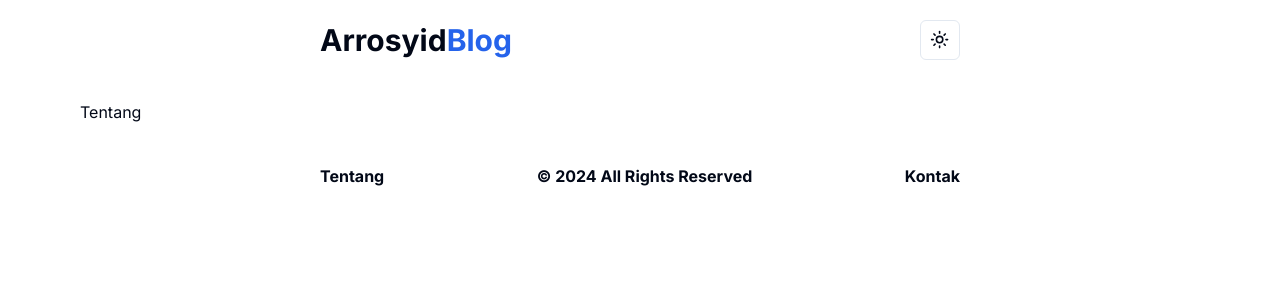
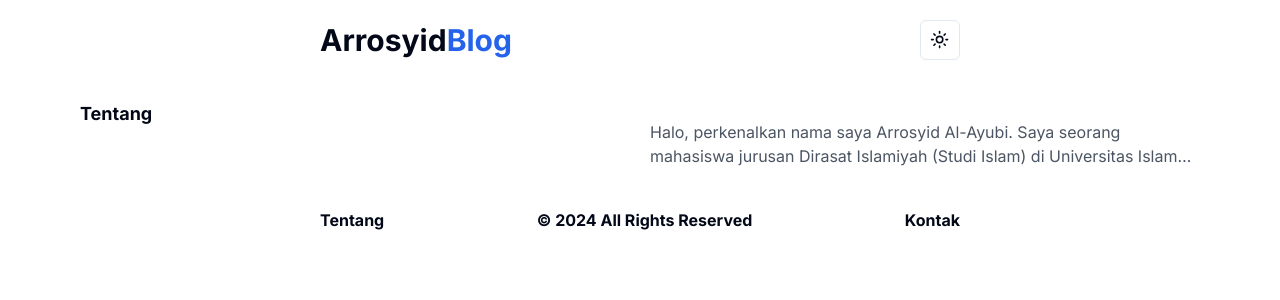
Before and after one commit to Rearguard98/personalweb, a Next.js app: page /tentang in a window 1280 px wide. Shown: the top 300 px of the page. Built offline with nearby package versions, Linux system fonts and the light colour scheme.

Commit message:
update content Tentang

```diff
--- a/app/tentang/page.tsx
+++ b/app/tentang/page.tsx
@@ -30,7 +30,8 @@ export const metadata = {
 export default async function Tentang(){
 return (
     <div className="w-full max-w-6xl grid grid-cols-1 md:grid-cols-2 mt-5 gap-5">
-        <h1>Tentang</h1>
+        <h1 className="text-lg line-clamp-2 font-bold">Tentang</h1>
+        <p className="line-clamp-2 text-small pt-5 text-gray-600 dark:text-gray-300">Halo, perkenalkan nama saya Arrosyid Al-Ayubi. Saya seorang mahasiswa jurusan Dirasat Islamiyah (Studi Islam) di Universitas Islam Negeri Syarif hidayatullah Jakarta. Saya belajar membuat website dari kelas 2 MA di Pondok Pesantren Modern Al-Hassan, Bekasi. dan berlanjut sampai sekarang. Awalnya saya memilih jurusan Sistem Informasi di UIN, sayangnya saya tidak lulus disana saat Pendaftaran Mandiri tapi lulus di Studi agama karena saya ada fondasi di Keagamaan. Belajar dan bergelut dengan Wordpress selama lebih dari 4 tahun sampai sekarang, akhirnya saya mencoba untuk mempelajari Pemograman React dan Framework Next.js yang tergolong dalam Pemograman untuk Website Modern</p>
     </div>
 )
 }
```
